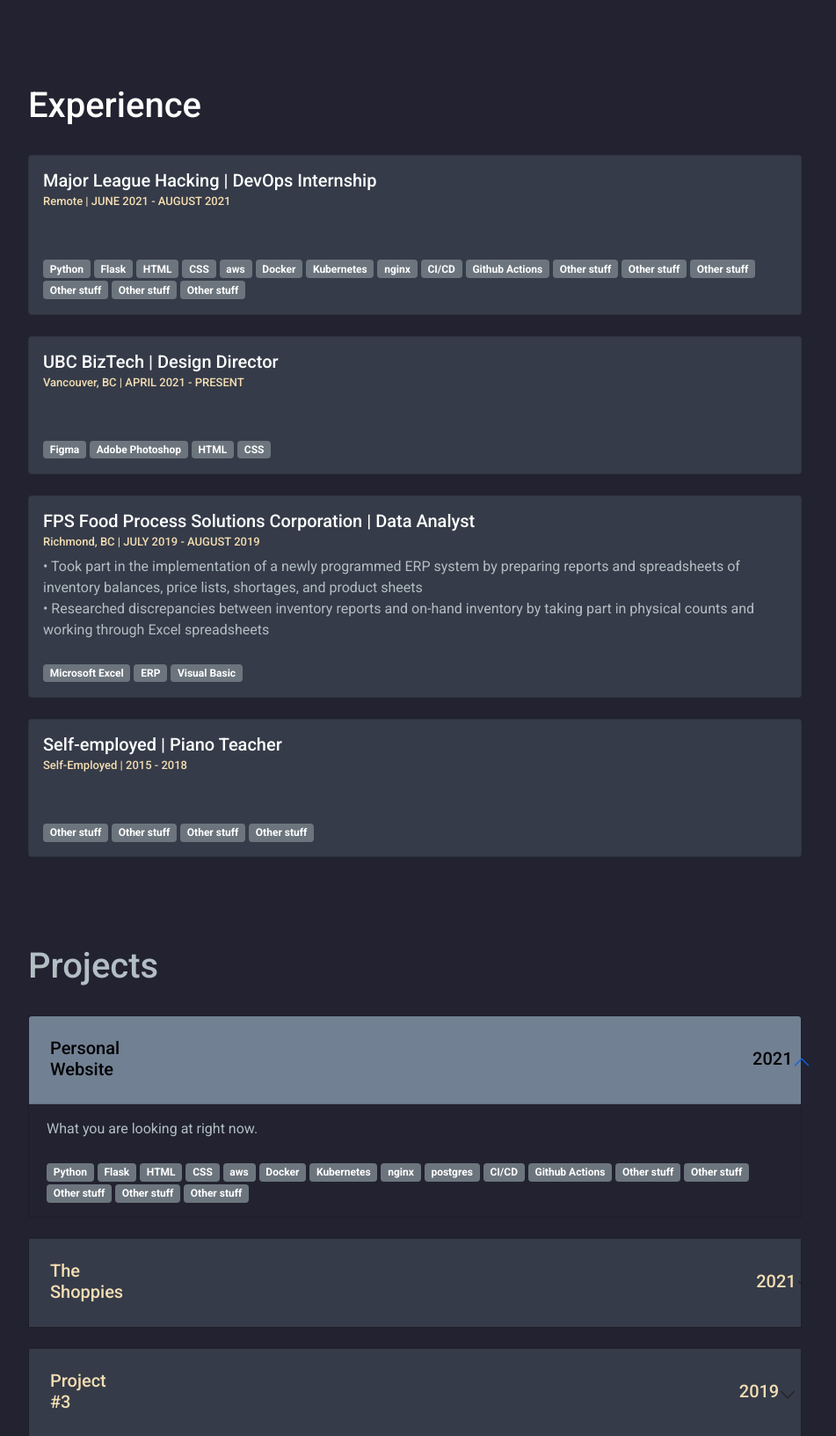
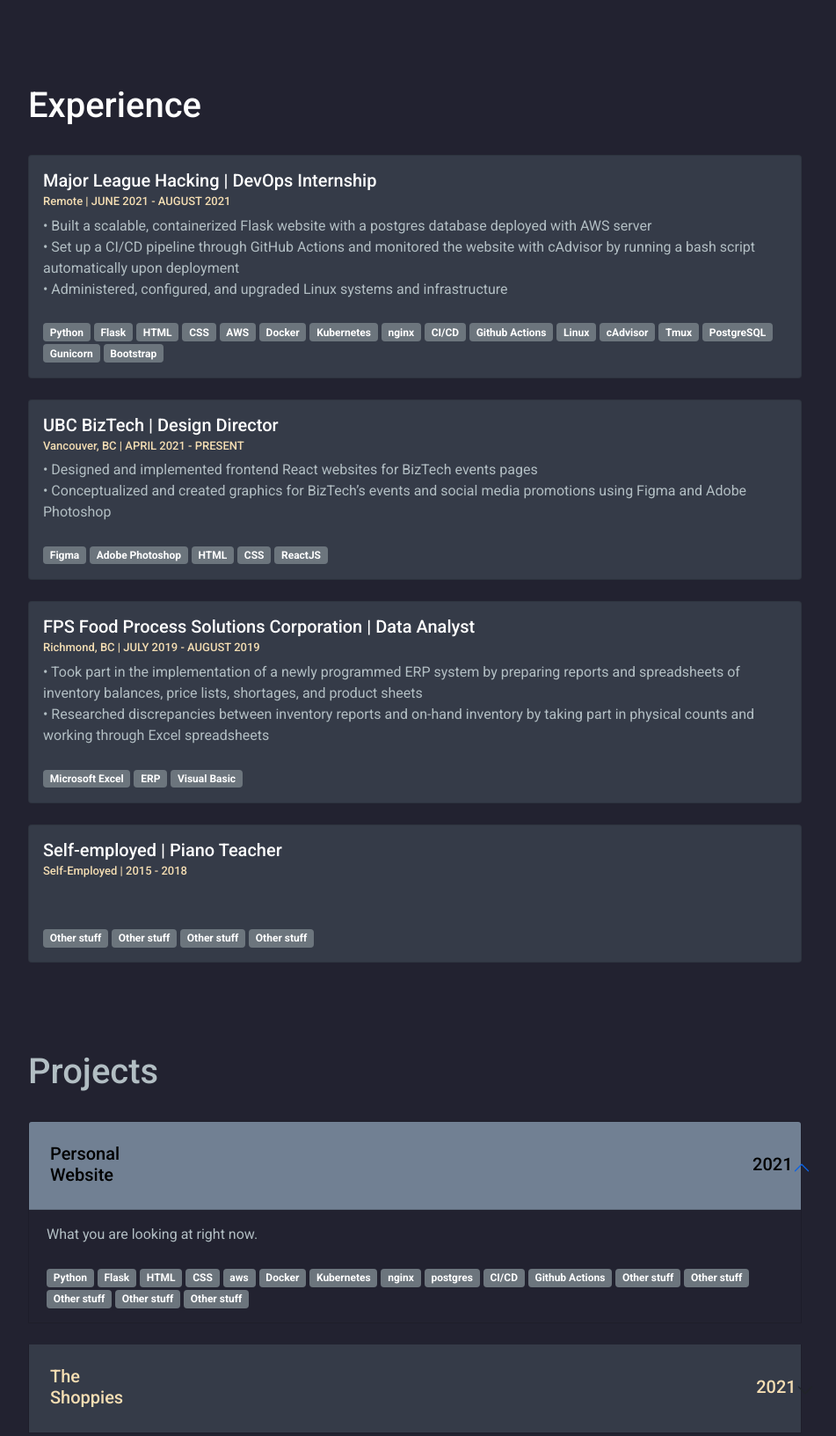
Before and after one commit to janellewong/MLH-Flask-Portfolio, a Flask app: page / in a window 1280 px wide. Shown: the part 1560-3192 px from the top of the page at 88% size, without its empty margins (168-1119 px from the left). Run offline with Flask 2, Linux system fonts and the light colour scheme; some libraries are stand-ins or nearby versions.

Commit message:
add MLH experience

```diff
--- a/app/templates/experience.html
+++ b/app/templates/experience.html
@@ -28,24 +28,29 @@
           <h5 class="card-title" style="font-size: 20px">Major League Hacking | DevOps Internship</h5>
           <h6 class="card-subtitle mb-2 text-muted"  style="font-size: 13px">Remote | JUNE 2021 - AUGUST 2021</h6>
           <p class="card-text" style="color: #b2bec3;">
+            • Built a scalable, containerized Flask website with a postgres database deployed with AWS server
+            <br>
+            • Set up a CI/CD pipeline through GitHub Actions and monitored the website with cAdvisor by running a bash script automatically upon deployment
+            <br>
+            • Administered, configured, and upgraded Linux systems and infrastructure
             <br>
               <br>
               <span class="badge bg-secondary">Python</span>
               <span class="badge bg-secondary">Flask</span>
               <span class="badge bg-secondary">HTML</span>
               <span class="badge bg-secondary">CSS</span>
-              <span class="badge bg-secondary">aws</span>
+              <span class="badge bg-secondary">AWS</span>
               <span class="badge bg-secondary">Docker</span>
               <span class="badge bg-secondary">Kubernetes</span>
               <span class="badge bg-secondary">nginx</span>
               <span class="badge bg-secondary">CI/CD</span>
               <span class="badge bg-secondary">Github Actions</span>
-              <span class="badge bg-secondary">Other stuff</span>
-              <span class="badge bg-secondary">Other stuff</span>
-              <span class="badge bg-secondary">Other stuff</span>
-              <span class="badge bg-secondary">Other stuff</span>
-              <span class="badge bg-secondary">Other stuff</span>
-              <span class="badge bg-secondary">Other stuff</span>
+              <span class="badge bg-secondary">Linux</span>
+              <span class="badge bg-secondary">cAdvisor</span>
+              <span class="badge bg-secondary">Tmux</span>
+              <span class="badge bg-secondary">PostgreSQL</span>
+              <span class="badge bg-secondary">Gunicorn</span>
+              <span class="badge bg-secondary">Bootstrap</span>
 
         </p>
         </div>
@@ -57,13 +62,16 @@
           <h5 class="card-title" style="font-size: 20px">UBC BizTech  |  Design Director</h5>
           <h6 class="card-subtitle mb-2 text-muted"  style="font-size: 13px">Vancouver, BC | APRIL 2021 - PRESENT</h6>
           <p class="card-text" style="color: #b2bec3;">
-
+            • Designed and implemented frontend React websites for BizTech events pages
+            <br>
+            • Conceptualized and created graphics for BizTech’s events and social media promotions using Figma and Adobe Photoshop
             <br>
               <br>
               <span class="badge bg-secondary">Figma</span>
               <span class="badge bg-secondary">Adobe Photoshop</span>
               <span class="badge bg-secondary">HTML</span>
               <span class="badge bg-secondary">CSS</span>
+              <span class="badge bg-secondary">ReactJS</span>
 
         </p>
         </div>
```
